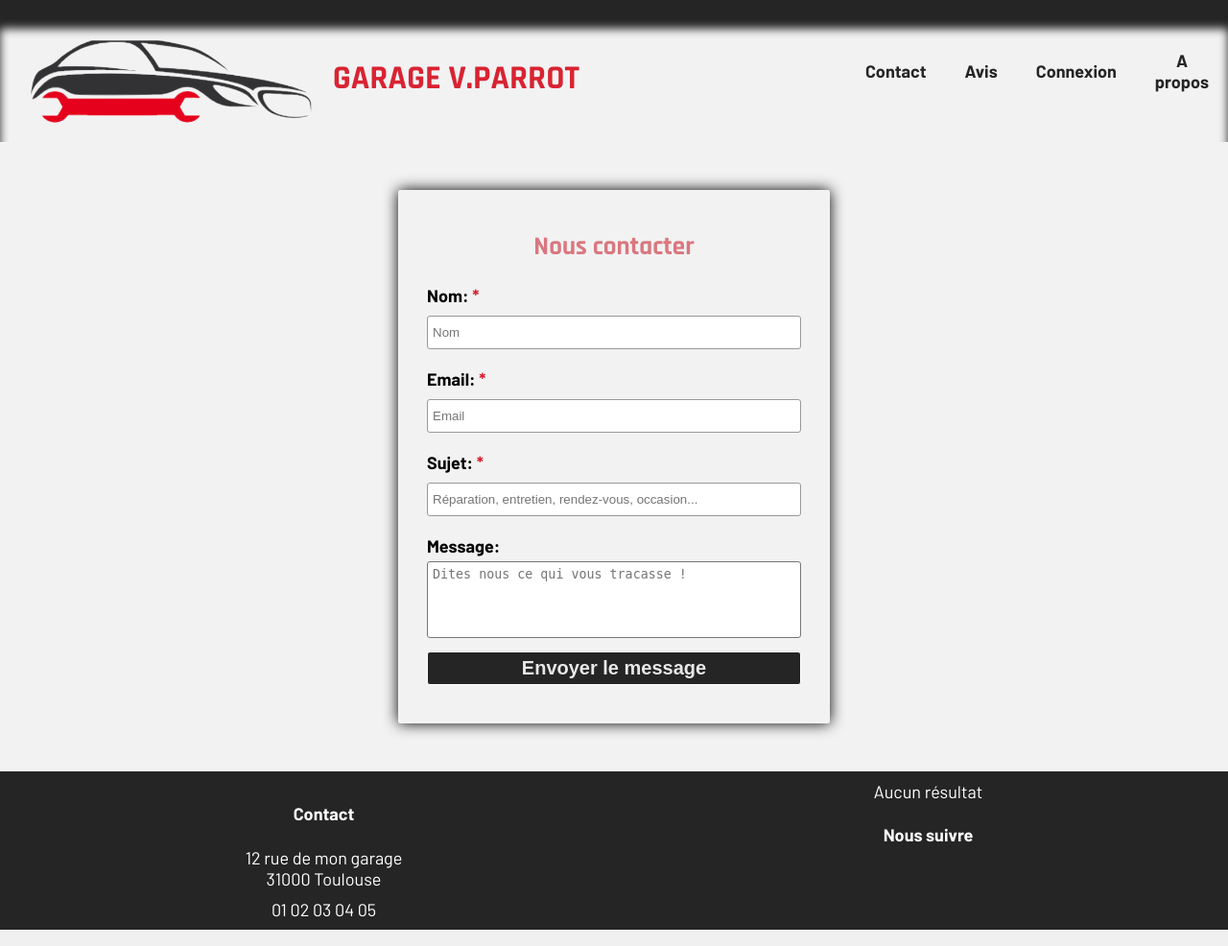
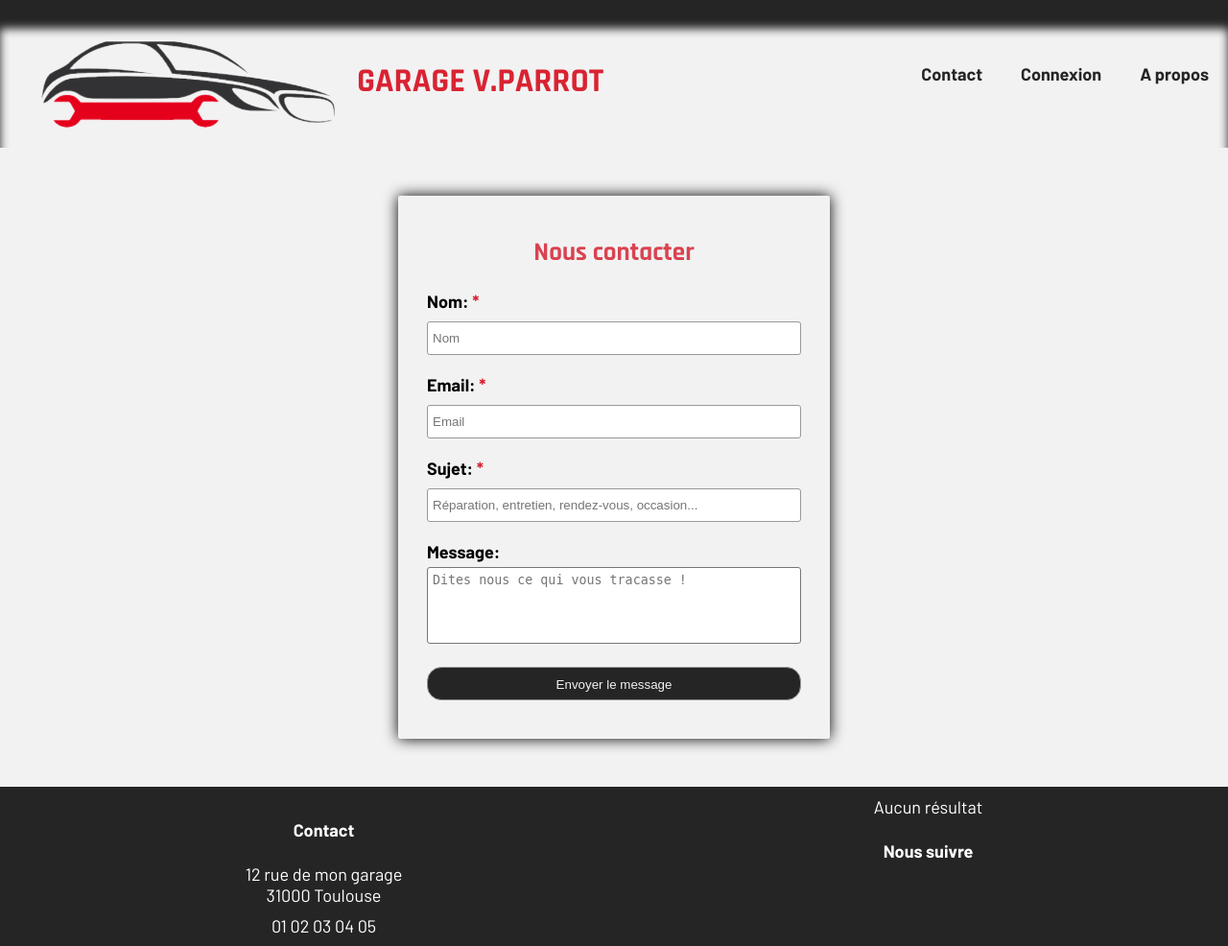
Before and after one commit to LorenzoM27/GarageVParrot, a PHP site: page /contact.php in a window 1280 px wide. Shown: the whole page at 96% size. Run offline with PHP 8.4, Linux system fonts and the light colour scheme; data that the repository does not hold is empty; some libraries are stand-ins or nearby versions.

Commit message:
opinions in index

```diff
--- a/contact.php
+++ b/contact.php
@@ -51,7 +51,7 @@
                 <input type="text" id="subject" name="subject" placeholder="Réparation, entretien, rendez-vous, occasion..."/>
                 <label>Message:</label>
                 <textarea id="message" name="message" placeholder="Dites nous ce qui vous tracasse !"></textarea>
-                <input class="submitButton" type="submit" name="send" value="Envoyer le message"/>
+                <input class="button" type="submit" name="send" value="Envoyer le message"/>
                 <div id="statusMessage">
                     <?php if (! empty($db_msg)) { ?>
                     <p class='<?php echo $type_db_msg; ?>Message'><?php echo $db_msg; ?></p>
--- a/css/common.css
+++ b/css/common.css
@@ -30,7 +30,11 @@
 
 }
 
-h2, h3 {
+h2 {
+    color: #d94350;
+}
+
+h3 {
     color: #d9777f;
 }
 
@@ -43,11 +47,10 @@
 .button {
     margin-top: 2rem;
     text-decoration: none;
-    text-align: center;
     color: #f2f2f2;
     background-color: #262526;
     padding: 1rem 5rem 1rem 5rem;
-    border-radius: 1rem;
+    border-radius: 15px;
     transition: transform .2s
 }
 
--- a/css/contact.css
+++ b/css/contact.css
@@ -25,13 +25,7 @@
 	border-radius:3px;
 	padding: 0.5rem;
 }
-.submitButton{
-	background-color:#262526;
-	border:1px solid white;
-	font-Weight:bold;
-	font-size: 2rem;
-	color:#f2f2f2f2;
-}
+
 textarea{
 	width:100%;
 	height:80px;
--- a/includes/header.php
+++ b/includes/header.php
@@ -7,7 +7,6 @@
                 <ul class="container">
                     <li><a class="t" href="#"> </a></li>
                     <li><a class="header-button" href="contact.php">Contact</a></li>
-                    <li><a class="header-button" href="opinion.php">Avis</a></li>
                     <li><a class="header-button" href="login.php">Connexion</a></li>
                     <li><a class="header-button" href="#">A propos</a></li>
                 </ul>
--- a/opinion/opinions-list.php
+++ b/opinion/opinions-list.php
@@ -4,6 +4,7 @@
 ?>
 
 <section class="opinions-section">
+    <h2>Les avis de nos clients</h2>
     <div class="opinions-list">
         <?php
             if (mysqli_num_rows($result) > 0) {
@@ -14,7 +15,7 @@
              <div class="opinions">
                 <p><strong><?php echo $row["name"];?></strong></p>
                 <p><?php echo $row["score"];?></p>
-                <p><?php echo $row["message"];?></p>
+                <p class="message"><?php echo $row["message"];?></p>
 
             </div>
 
--- a/scripts/scriptDB/opinion.sql
+++ b/scripts/scriptDB/opinion.sql
@@ -4,6 +4,6 @@
     name VARCHAR(100) NOT NULL,
     score VARCHAR(100) not null,
     display VARCHAR(5) not null,
-    message VARCHAR(500) not null
+    message VARCHAR(1000) not null
 
 )
```
Also changed, not shown: css/opinion.css (+23 -2 lines).
